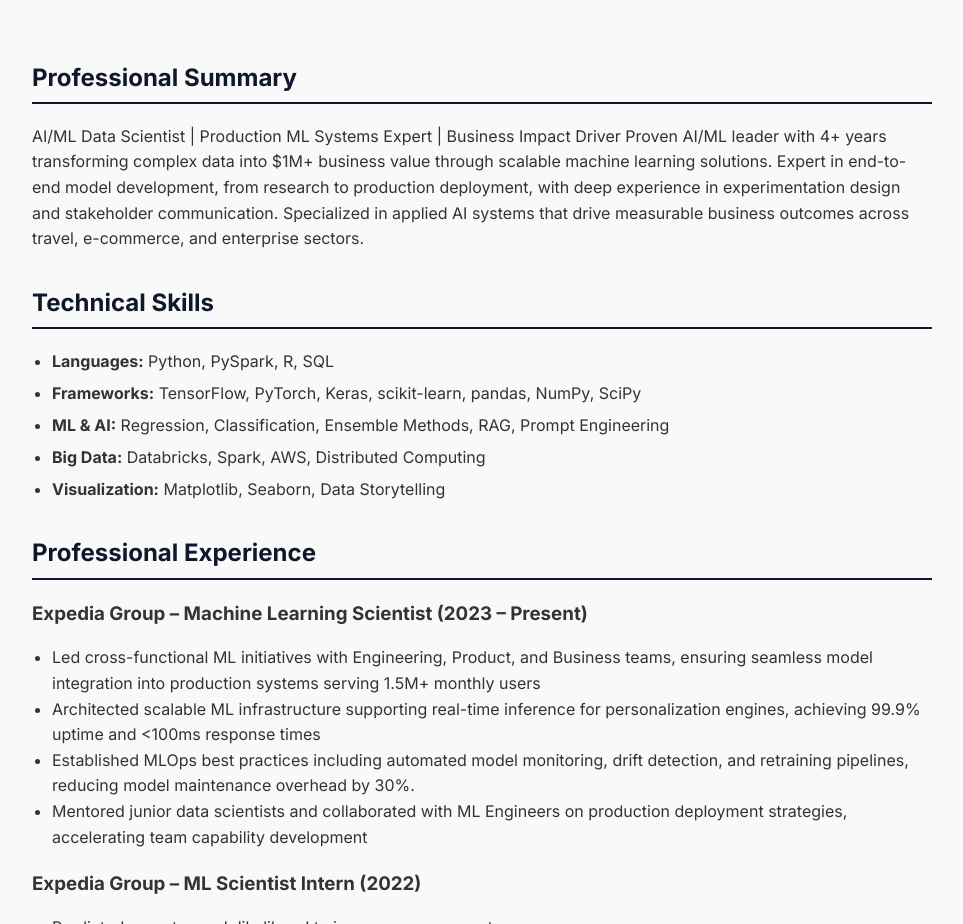
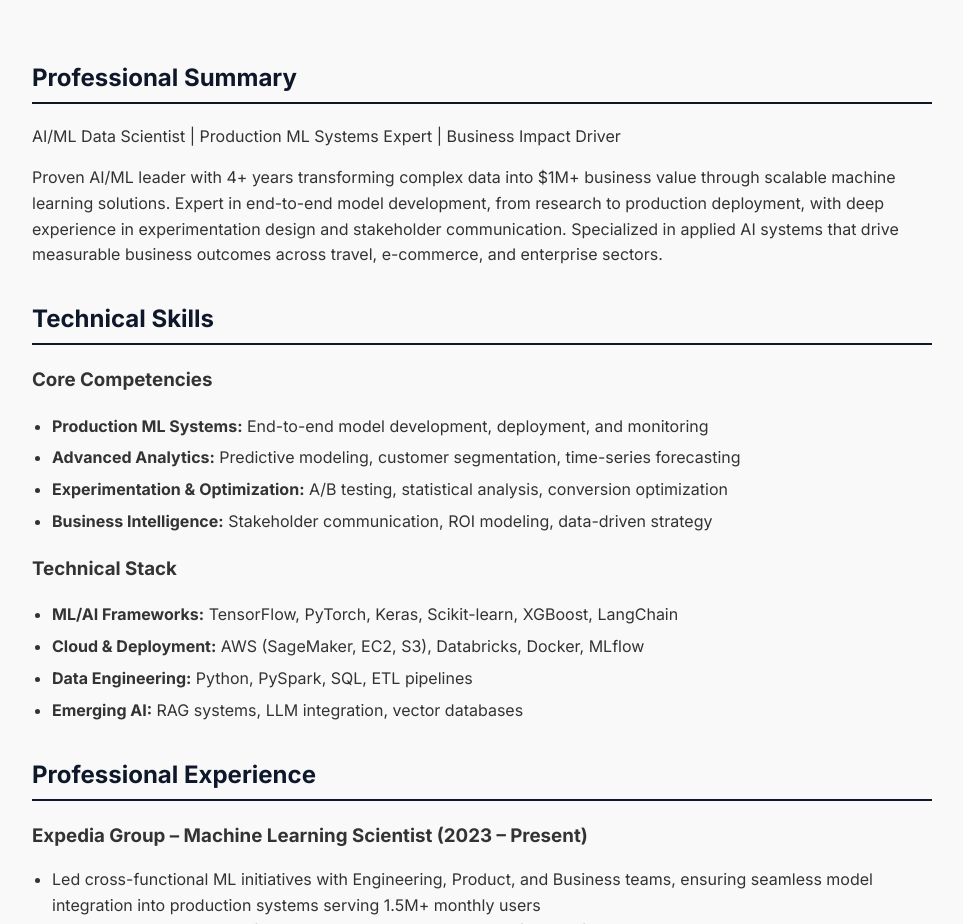
Before and after one commit to toluwee/dr-tolu-olukoga, a plain HTML site: page index.html in a window 1280 px wide. Shown: the part 500-1424 px from the top of the page, without its empty margins (158-1121 px from the left). Drawn offline with Linux system fonts and the light colour scheme.

Commit message:
Update files

```diff
--- a/index.html
+++ b/index.html
@@ -27,19 +27,29 @@
   <main class="container">
     <section>
       <h2>Professional Summary</h2>
-      <p>AI/ML Data Scientist | Production ML Systems Expert | Business Impact Driver
-Proven AI/ML leader with 4+ years transforming complex data into $1M+ business value through scalable machine learning solutions. Expert in end-to-end model development, from research to production deployment, with deep experience in experimentation design and stakeholder communication. Specialized in applied AI systems that drive measurable business outcomes across travel, e-commerce, and enterprise sectors.</p>
+      <p>AI/ML Data Scientist | Production ML Systems Expert | Business Impact Driver </p>
+      <p>Proven AI/ML leader with 4+ years transforming complex data into $1M+ business value through scalable machine learning solutions. Expert in end-to-end model development, from research to production deployment, with deep experience in experimentation design and stakeholder communication. Specialized in applied AI systems that drive measurable business outcomes across travel, e-commerce, and enterprise sectors.</p>
     </section>
 
     <section>
       <h2>Technical Skills</h2>
-      <ul class="skills">
-        <li><strong>Languages:</strong> Python, PySpark, R, SQL</li>
-        <li><strong>Frameworks:</strong> TensorFlow, PyTorch, Keras, scikit-learn, pandas, NumPy, SciPy</li>
-        <li><strong>ML & AI:</strong> Regression, Classification, Ensemble Methods, RAG, Prompt Engineering</li>
-        <li><strong>Big Data:</strong> Databricks, Spark, AWS, Distributed Computing</li>
-        <li><strong>Visualization:</strong> Matplotlib, Seaborn, Data Storytelling</li>
+      <div class="skills">
+        <h3>Core Competencies</h3>
+      <ul>
+        <li><strong>Production ML Systems:</strong> End-to-end model development, deployment, and monitoring</li>
+        <li><strong>Advanced Analytics:</strong> Predictive modeling, customer segmentation, time-series forecasting</li>
+        <li><strong>Experimentation & Optimization:</strong> A/B testing, statistical analysis, conversion optimization</li>
+        <li><strong>Business Intelligence:</strong> Stakeholder communication, ROI modeling, data-driven strategy</li>
       </ul>
+
+        <h3>Technical Stack</h3>
+      <ul>
+        <li><strong>ML/AI Frameworks:</strong> TensorFlow, PyTorch, Keras, Scikit-learn, XGBoost, LangChain</li>
+        <li><strong>Cloud & Deployment:</strong> AWS (SageMaker, EC2, S3), Databricks, Docker, MLflow</li>
+        <li><strong>Data Engineering:</strong> Python, PySpark, SQL, ETL pipelines</li>
+        <li><strong>Emerging AI:</strong> RAG systems, LLM integration, vector databases</li>
+      </ul>
+      </div>
     </section>
 
     <section>
```
